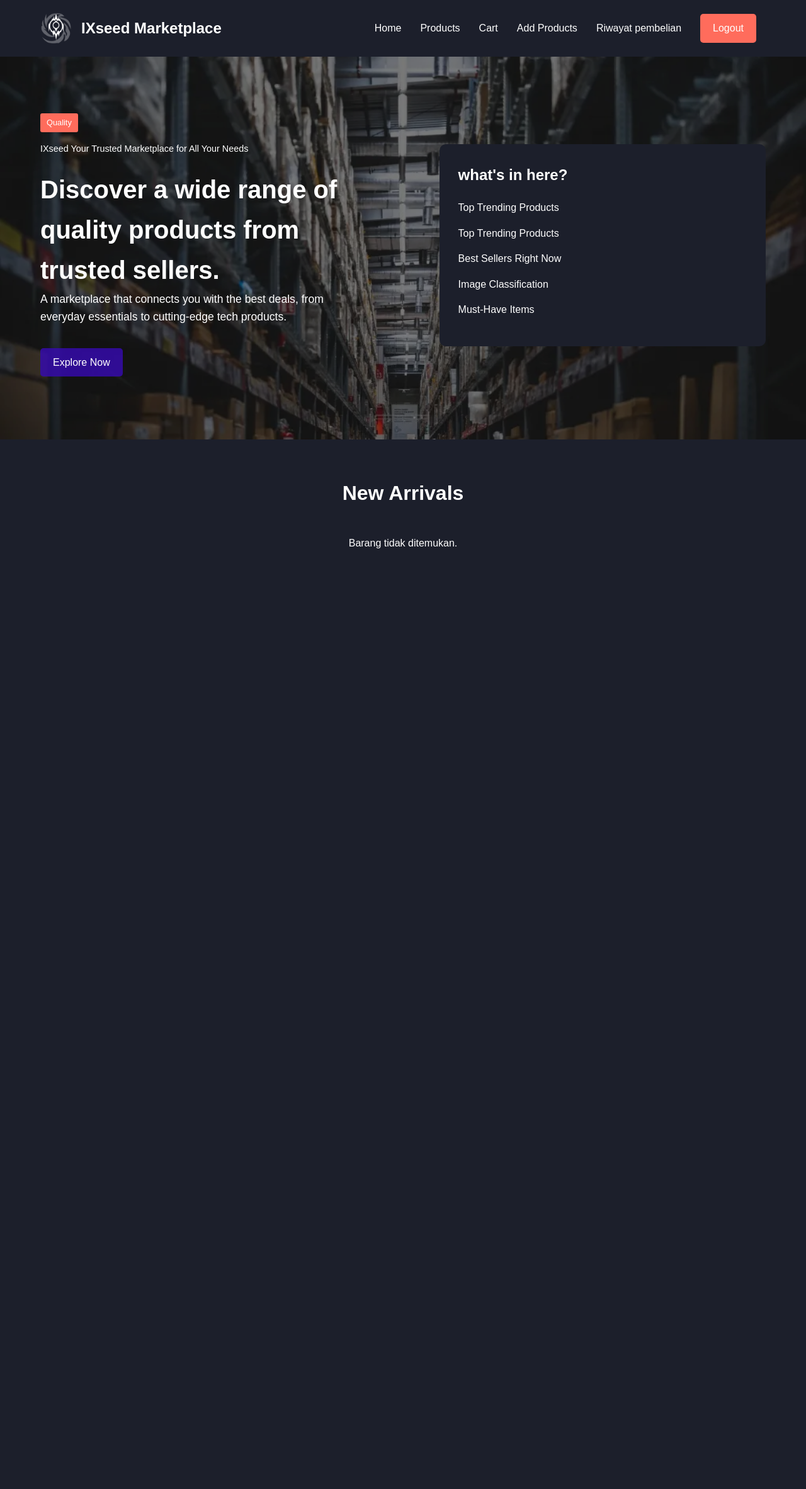
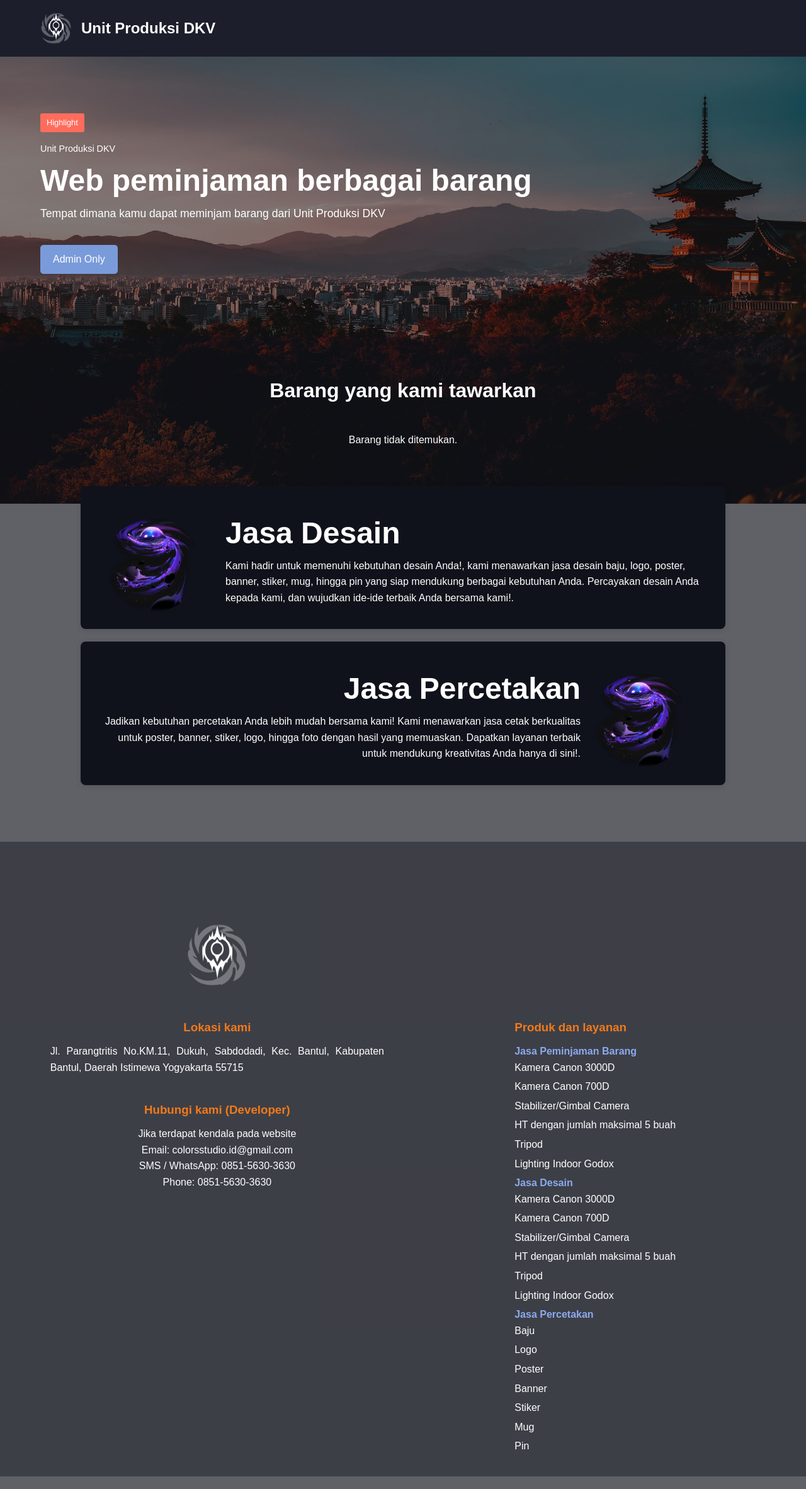
Before and after one commit to SyahRIZ4L/latihann, a Laravel app: page /dashboard in a window 1280 px wide. Shown: the whole page at 63% size. Before the commit the page ends 871 px from the top, so only its background shows below. Run offline with Laravel 12, Linux system fonts and the light colour scheme; data that the repository does not hold is empty; some libraries are stand-ins or nearby versions.

Commit message:
BIG CHANCE TO UP DKV

```diff
--- a/public/dashboard.css
+++ b/public/dashboard.css
@@ -19,7 +19,7 @@ body::before {
     left: 0;
     width: 100%;
     height: 100%;
-    background-image: url('Assets/barangsimpan.webp');
+    background-image: url('Assets/BG3.jpg');
     background-size: cover;
     background-position: center;
     background-repeat: no-repeat;
@@ -60,6 +60,8 @@ body::before {
 .nav {
     display: flex;
     align-items: center;
+    top: 0;
+    z-index: 1000;
 }
 
 .nav a {
@@ -87,11 +89,16 @@ body::before {
 }
 
 .btn-go {
-    background-color: #360bacd7;
+    background-color: #7a9bda;
     color: #ffffff;
     text-decoration: none;
     display: inline-block;
     margin-top: 1rem;
+}
+.btn-go:hover {
+    background-color: #21887a; /* Warna latar belakang saat hover */
+    color: white; /* Warna teks tetap putih */
+    cursor: pointer; /* Menunjukkan bahwa ini adalah tombol yang bisa diklik */
 }
 
 .hero-section {
@@ -100,6 +107,8 @@ body::before {
     align-items: center;
     padding: 100px 5%;
     margin-top: 80px;
+
+
 }
 
 .hero-content, .tasks {
@@ -117,11 +126,17 @@ body::before {
 
 .small-text {
     font-size: 0.9rem;
-    margin-bottom: 20px;
+    margin-bottom: 0px;
 }
 
 h1 {
-    font-size: 2.5rem;
+    font-size: 3.0rem;
+    margin-bottom: 20px;
+    white-space: nowrap;
+
+
+
+
 
 }
 
@@ -151,7 +166,8 @@ h1 {
 
 .products {
     padding: 60px 5%;
-    background-color: #1c1f2b;
+    background-color: #10121b6b;
+
 }
 
 .products h2 {
@@ -178,6 +194,7 @@ h1 {
 
 .product-item:hover {
     transform: translateY(-5px);
+
 }
 
 .product-item img {
@@ -202,3 +219,80 @@ h1 {
     font-weight: bold;
     color: #ffffff;
 }
+
+.btn-pinjam {
+    background-color: #7a9bda; /* Warna latar belakang hijau */
+    color: white; /* Warna teks putih */
+    border: none; /* Tanpa border */
+    padding: 5px 10px; /* Padding atas-bawah dan kiri-kanan */
+    text-align: center; /* Teks di tengah */
+    text-decoration: none; /* Tanpa garis bawah */
+    display: inline-block; /* Agar bisa diatur ukuran */
+    font-size: 16px; /* Ukuran font */
+    border-radius: 5px; /* Sudut membulat */
+    transition: background-color 0.3s; /* Efek transisi saat hover */
+}
+/* background-color: #1c1f2ba1; */
+.btn-pinjam:hover {
+    background-color: #21887a; /* Warna latar belakang saat hover */
+    color: white; /* Warna teks tetap putih */
+    cursor: pointer; /* Menunjukkan bahwa ini adalah tombol yang bisa diklik */
+}
+
+
+
+
+
+
+.container {
+    display: flex;
+    flex-direction: column; /* Mengatur elemen dalam kolom */
+    align-items: center; /* Mengatur elemen agar berada di tengah */
+
+
+}
+
+.item {
+    display: flex;
+    align-items: center; /* Mengatur gambar dan teks agar sejajar secara vertikal */
+
+    background-color: #10121b;
+    background-size: auto;
+    padding: 20px; /* Menambah padding untuk item */
+    border-radius: 8px;
+    box-shadow: 0 2px 10px rgba(0, 0, 0, 0.1);
+    width: 80%; /* Mengatur lebar item */
+}
+
+.image-container {
+    margin-right: 20px; /* Jarak antara gambar dan teks */
+    margin-top: 30px;
+}
+
+.rounded-image {
+    width: 150px; /* Atur ukuran gambar */
+    height: 150px; /* Atur ukuran gambar */
+    border-radius: 50%; /* Membuat gambar menjadi bulat */
+    margin-left: 20px;
+    margin-right: 20px;
+
+}
+
+.text-container {
+    flex: 1; /* Mengizinkan teks untuk mengambil ruang yang tersisa */
+    text-align: left; /* Mengatur teks agar rata kiri */
+}
+.text-container2{
+    flex: 1; /* Mengizinkan teks untuk mengambil ruang yang tersisa */
+    text-align: right; /* Mengatur teks agar rata kiri */
+}
+
+
+h1 {
+    margin: 0 0 0px;
+}
+
+p {
+    margin: 0;
+
+}
--- /dev/null
+++ b/public/footer.css
@@ -0,0 +1,111 @@
+footer {
+    width: 100%; /* Full width */
+
+    color: rgb(255, 255, 255); /* Text color */
+    text-align: center; /* Center align text */
+    position: relative; /* Positioning for absolute elements */
+    padding: 20px 0; /* Padding for better spacing */
+    margin-top: 50px;
+
+}
+
+
+.container {
+    display: flex;
+
+
+    /* Wrap items on smaller screens */
+    gap: 20px; /* Space between items */
+    justify-content: space-around; /* Center contents */
+    background-color: #10121b6b;
+}
+
+.footer-section {
+    flex: 1 1 200px; /* Flex-grow, shrink, base size */
+    text-align: justify; /* Justify text */
+    margin: 20px; /* Added margin for spacing */
+
+
+
+}
+
+.footer-logo {
+    max-width: 100px; /* Maximum width */
+    margin-bottom: 10px; /* Bottom margin */
+    margin-top: 100px;
+}
+
+.footer-section h3 {
+    color: #f27a1a; /* Header color */
+    margin-bottom: 10px; /* Margin */
+
+}
+
+.footer-section h4 {
+    color: #8baaee; /* Subheader color */
+}
+
+.footer-section ul {
+    list-style: none; /* Remove bullets */
+    padding: 0; /* No padding */
+}
+
+.footer-section ul li {
+    margin-bottom: 5px; /* Space between list items */
+
+}
+
+.footer-section .social-icons a {
+    display: inline-block; /* Inline block for icons */
+    margin-right: 10px; /* Space between icons */
+}
+
+.footer-section .social-icons img {
+    width: 24px; /* Icon size */
+    height: 24px;
+}
+
+.footer-content {
+    display: flex;
+    justify-content: space-between; /* Align edges */
+
+
+}
+
+.footer-left {
+    flex: 1; /* Flex grow */
+    margin: 0 10px;
+}
+
+.footer-right {
+    flex: 1; /* Flex grow */
+    margin-top: 250px;
+}
+
+.footer-section {
+    margin-bottom: 20px; /* Space below sections */
+    display: flex; /* Mengaktifkan Flexbox */
+    flex-direction: column; /* Mengatur arah kolom */
+    justify-content: center; /* Menengahkan secara vertikal */
+    align-items: center; /* Menengahkan secara horizontal */
+    margin: 20px; /* Margin di sekitar elemen */
+    padding: 10px; /* Padding di dalam elemen */
+}
+
+/* Media Queries for Responsiveness */
+@media (max-width: 768px) {
+    .container {
+        flex-direction: column; /* Stack sections vertically */
+        align-items: center; /* Center items */
+    }
+
+    .footer-section {
+        margin: 10px 0; /* Reduced margin for smaller screens */
+    }
+
+    .footer-left, .footer-right {
+        margin-left: 0; /* Remove left margin */
+    }
+
+
+}
--- /dev/null
+++ b/resources/views/components/footer.blade.php
@@ -0,0 +1,60 @@
+<footer class="footer">
+    <div class="container">
+        <div class="footer-content">
+            <div class="footer-left">
+                <div class="footer-section">
+                    <img src="{{asset('Assets/Path_Nihility.webp') }}" alt="Logo" class="footer-logo">
+                    {{-- <h3>DESA1N KOMUNIKASI VISUAL</h3>
+                    <p>Unit Produksi</p> --}}
+                </div>
+                <div class="footer-section">
+                    <h3>Lokasi kami</h3>
+                    <p>Jl. Parangtritis No.KM.11, Dukuh, Sabdodadi, Kec. Bantul, Kabupaten Bantul, Daerah Istimewa Yogyakarta 55715</p>
+                </div>
+                <div class="footer-section">
+                    <h3>Hubungi kami (Developer)</h3>
+                    <p>Jika terdapat kendala pada website</p>
+                    <p>Email: colorsstudio.id@gmail.com</p>
+                    <p>SMS / WhatsApp: 0851-5630-3630</p>
+                    <p>Phone: 0851-5630-3630</p>
+                </div>
+            </div>
+            <div class="footer-right">
+                <div class="footer-section">
+                    <div class="footer-section-content">
+                        <h3>Produk dan layanan</h3>
+                    <h4>Jasa Peminjaman Barang</h4>
+                    <ul>
+                        <li>Kamera Canon 3000D</li>
+                        <li>Kamera Canon 700D</li>
+                        <li>Stabilizer/Gimbal Camera</li>
+                        <li>HT dengan jumlah maksimal 5 buah</li>
+                        <li>Tripod</li>
+                        <li>Lighting Indoor Godox</li>
+                    </ul>
+                    <h4>Jasa Desain</h4>
+                    <ul>
+                        <li>Kamera Canon 3000D</li>
+                        <li>Kamera Canon 700D</li>
+                        <li>Stabilizer/Gimbal Camera</li>
+                        <li>HT dengan jumlah maksimal 5 buah</li>
+                        <li>Tripod</li>
+                        <li>Lighting Indoor Godox</li>
+                    </ul>
+                    <h4>Jasa Percetakan</h4>
+                    <ul>
+                        <li>Baju</li>
+                        <li>Logo</li>
+                        <li>Poster</li>
+                        <li>Banner</li>
+                        <li>Stiker</li>
+                        <li>Mug</li>
+                        <li>Pin</li>
+                    </ul>
+                    </div>
+
+                </div>
+            </div>
+        </div>
+    </div>
+</footer>
--- a/resources/views/dashboard.blade.php
+++ b/resources/views/dashboard.blade.php
@@ -6,33 +6,34 @@
     <meta name="viewport" content="width=device-width, initial-scale=1.0">
     <title>Dashboard Toko Online</title>
     <link rel="stylesheet" href="{{asset('dashboard.css')}}">
+    <link rel="stylesheet" href="{{ asset('footer.css') }}">
 </head>
 <body>
     <header class="header">
         <div class="logo">
-            <img src="{{asset('Assets/Path_Nihility.webp') }}" alt=logo" class="logo">
-            <h1>IXseed Marketplace</h1>
+            <img src="{{asset('Assets/Path_Nihility.webp') }}" alt="logo" class="logo">
+            <h1>Unit Produksi DKV</h1>
         </div>
 
         <nav class="nav">
-            <a href="dashboard">Home</a>
-            <a href="barang">Products</a>
-            <a href=cart>Cart</a>
-            <a href="/barang/tambah">Add Products </a>
-            <a href="/barang/done">Riwayat pembelian</a>
-            <a href="register" class="btn-signup">Logout</a>
+            {{-- <a href="dashboard">Home</a>
+            <a href="barang">Barang</a> --}}
+            {{-- <a href=cart>Cart</a> --}}
+            {{-- <a href="/barang/tambah">Add Products </a> --}}
+            {{-- <a href="/barang/done">Riwayat pembelian</a> --}}
+            {{-- <a href="register" class="btn-signup">Logout</a> --}}
         </nav>
     </header>
 
     <main class="hero-section">
         <div class="hero-content">
-            <span class="badge">Quality</span>
-            <p class="small-text">IXseed Your Trusted Marketplace for All Your Needs</p>
-            <h1>Discover a wide range of quality products from trusted sellers.</h1>
-            <p class="description">A marketplace that connects you with the best deals, from everyday essentials to cutting-edge tech products.</p>
-            <a href="barang" class="btn-go">Explore Now</a>
+            <span class="badge">Highlight</span>
+            <p class="small-text">Unit Produksi DKV</p>
+            <h1>Web peminjaman berbagai barang</h1>
+            <p class="description">Tempat dimana kamu dapat meminjam barang dari Unit Produksi DKV</p>
+            <a href="/barang" class="btn-go">Admin Only</a>
         </div>
-        <div class="tasks">
+        {{-- <div class="tasks">
             <h2>what's in here?</h2>
             <ul>
                 <li>Top Trending Products</li>
@@ -41,11 +42,11 @@
                 <li>Image Classification</li>
                 <li>Must-Have Items</li>
             </ul>
-        </div>
+        </div> --}}
     </main>
     <!-- New Arrivals Section -->
     <div class="products">
-        <h2>New Arrivals</h2>
+        <h2>Barang yang kami tawarkan</h2>
         <div class="product-list">
             @forelse($barang as $brg)
                 <div class="product-item">
@@ -58,14 +59,49 @@
         @endif
                     <h2> {{htmlspecialchars($brg->nama_barang) }}</h2>
                     <p> {{htmlspecialchars($brg->deskripsi) }}</p>
-                    <span>{{htmlspecialchars($brg->harga) }}</span>
+                    {{-- <span>{{htmlspecialchars($brg->stok) }}</span> --}}
+                    <p></p>
+                    <a href="https://wa.me/62895366134464?text=Halo,%20saya%20ingin%20meminjam%20barang%20{{ urlencode($brg->nama_barang) }}." class="btn btn-pinjam" target="_blank">Pinjam Barang</a>
                 </div>
+
+
              @empty
              <div class="col-md-12 text-center">
                 <p>Barang tidak ditemukan.</p>
             </div>
              @endforelse
+
+
+
         </div>
+
     </div>
+    <div class="container">
+        <div class="item">
+            <div class="image-container">
+                <img src="{{ asset('assets/Aeon_IX.webp ') }}" alt="Gambar 1" class="rounded-image">
+            </div>
+            <div class="text-container">
+                <h1>Jasa Desain</h1>
+                <p>Kami hadir untuk memenuhi kebutuhan desain Anda!, kami menawarkan jasa desain baju, logo, poster, banner, stiker, mug, hingga pin yang siap mendukung berbagai kebutuhan Anda. Percayakan desain Anda kepada kami, dan wujudkan ide-ide terbaik Anda bersama kami!.</p>
+            </div>
+        </div>
+        <div class="item">
+
+            <div class="text-container2">
+                <h1>Jasa Percetakan</h1>
+                <p>Jadikan kebutuhan percetakan Anda lebih mudah bersama kami! Kami menawarkan jasa cetak berkualitas untuk poster, banner, stiker, logo, hingga foto dengan hasil yang memuaskan. Dapatkan layanan terbaik untuk mendukung kreativitas Anda hanya di sini!.</p>
+            </div>
+            <div class="image-container">
+                <img src="{{ asset('assets/Aeon_IX.webp') }}" alt="Gambar 2" class="rounded-image">
+            </div>
+        </>
+        <!-- Tambahkan lebih banyak item sesuai kebutuhan -->
+    </div>
+
+
+
+    @include('components.footer')
 </body>
+
 </html>
--- a/routes/web.php
+++ b/routes/web.php
@@ -5,7 +5,7 @@ use App\Http\Controllers\HomeController;
 use Illuminate\Support\Facades\Route;
 
 //homee
-route::get('/',[HomeController::class,'index']);
+route::get('/',[HomeController::class,'dashboard']);
 route::get('/dashboard',[HomeController::class,'dashboard']);
 route::get('/biodata',[HomeController::class,'biodata']);
 route::get('/barang',[HomeController::class,'tampilBarang']);
@@ -34,5 +34,5 @@ Route::get('/login', [AuthController::class, 'index']);
 Route::post('/login/process', [AuthController::class, 'login']);
 Route::get('/register', [AuthController::class, 'register']);
 Route::post('/register/process', [AuthController::class, 'reg']);
-Route::get('/logout', [AuthController::class, 'logout']);
+Route::post('/logout', [AuthController::class, 'logout'])->name('logout');
 Route::post('customer/login/process', [AuthController::class, 'loginCustomer']);
```
Also changed, not shown: public/barang.css (+8 -2 lines), public/login.css (+73 -21 lines), resources/views/barang.blade.php (+15 -6 lines), resources/views/login.blade.php (+13 -4 lines), resources/views/tambahBarang.blade.php (+6 -6 lines), public/Assets/DKV.png (added), public/Assets/sosok zulfi.jpg (deleted), public/foto_barang/8239-hitori-gotoh.png (added), public/foto_barang/FkgDbFjVEAAvzrd.jpg (added), public/foto_barang/Gambar WhatsApp 2024-10-12 pukul 10.40.36_d23a5fe8.jpg (added), public/foto_barang/Gambar WhatsApp 2024-11-13 pukul 08.40.53_46cd559b.jpg (added), public/foto_barang/Gambar WhatsApp 2024-11-30 pukul 22.01.56_6daa0070.jpg (added), public/foto_barang/filters_quality(95)format(webp).webp (added).
